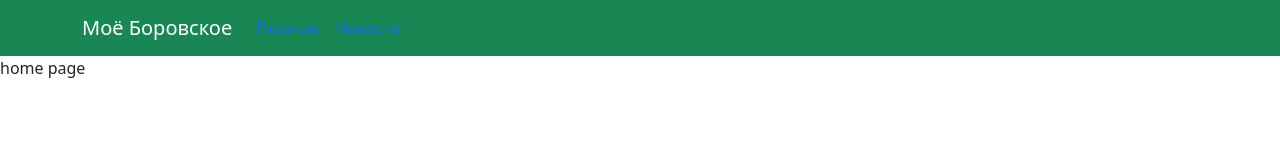
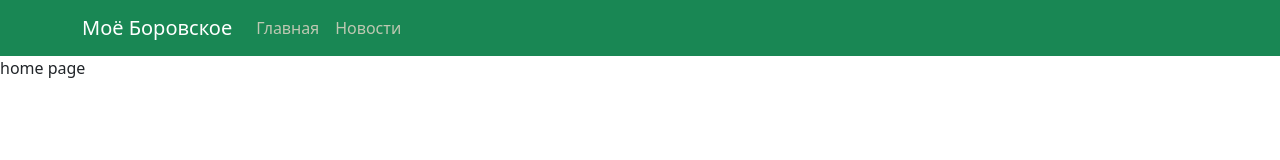
Before and after one commit to SinkLineP/My-Brovskoe, a React (Create React App) app: page / in a window 1280 px wide. Shown: the top 160 px of the page. Built offline with nearby package versions, Linux system fonts and the light colour scheme.

Commit message:
add styles to navbar

```diff
--- a/package.json
+++ b/package.json
@@ -8,6 +8,7 @@
     "@testing-library/user-event": "^12.8.3",
     "bootstrap": "^5.1.3",
     "history": "^5.1.0",
+    "node-sass": "^6.0.1",
     "npm-check-updates": "^12.0.2",
     "react": "^17.0.2",
     "react-bootstrap": "^2.0.2",
--- a/src/components/NavTop/Navtop.js
+++ b/src/components/NavTop/Navtop.js
@@ -1,7 +1,7 @@
 import React, {Component} from 'react';
 import {Navbar, Container, Nav} from 'react-bootstrap';
 import { Link } from "react-router-dom";
-// import './'
+import './styles/navtop.scss';
 
 class NavTop extends Component {
     render() {
@@ -12,10 +12,10 @@ class NavTop extends Component {
                         <Navbar.Brand>Моё Боровское</Navbar.Brand>
                         <Nav className="me-auto">
                             <Nav.Link>
-                                <Link to="/">Главная</Link>
+                                <Link className="nav-link-decoration" to="/">Главная</Link>
                             </Nav.Link>
                             <Nav.Link>
-                                <Link to="/news">Новости</Link>
+                                <Link className="nav-link-decoration" to="/news">Новости</Link>
                             </Nav.Link>
                         </Nav>
                     </Container>
--- /dev/null
+++ b/src/components/NavTop/styles/navtop.scss
@@ -0,0 +1,8 @@
+.nav-link-decoration {
+  text-decoration: none;
+  color: #bec8b2;
+
+  &:hover {
+    color: #8e938a;
+  }
+}
```
Also changed, not shown: 1 other file (tests, documents, lock files or other folders).
